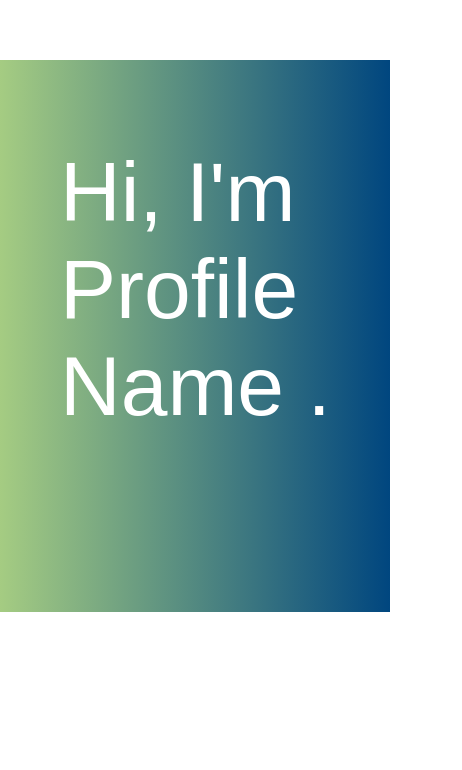
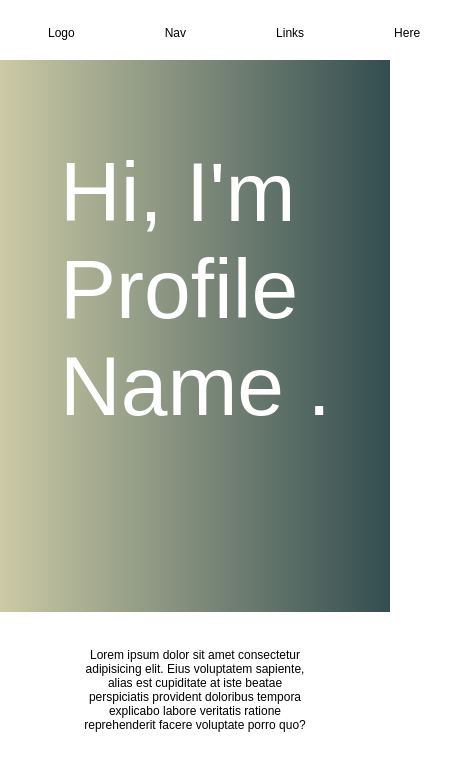
Before and after one commit to SchoolOfCode/website-challenge-RyanBrown870, a plain HTML site: page index.html in a window 390 px wide. Shown: the whole page, 462 px wide, since content can reach past the window. Drawn offline with Linux system fonts and the light colour scheme.

Commit message:
Summary display and nav bar structure added

```diff
--- a/index.html
+++ b/index.html
@@ -5,22 +5,30 @@
 <!--[if gt IE 8]>      <html class="no-js"> <![endif]-->
 <html>
   <head>
-        <meta charset="utf-8">
-        <meta http-equiv="X-UA-Compatible" content="IE=edge">
+    <meta charset="utf-8" />
+    <meta http-equiv="X-UA-Compatible" content="IE=edge" />
     <title>Profile</title>
-        <meta name="description" content="">
-        <meta name="viewport" content="width=device-width, initial-scale=1">
-        <link rel="stylesheet" type="text/css" href="reset.css">
-        <link rel="stylesheet" type="text/css" href="style.css">
+    <meta name="description" content="" />
+    <meta name="viewport" content="width=device-width, initial-scale=1" />
+    <link rel="stylesheet" type="text/css" href="reset.css" />
+    <link rel="stylesheet" type="text/css" href="style.css" />
   </head>
   <body>
     <!--[if lt IE 7]>
-            <p class="browsehappy">You are using an <strong>outdated</strong> browser. Please <a href="#">upgrade your browser</a> to improve your experience.</p>
+      <p class="browsehappy">
+        You are using an <strong>outdated</strong> browser. Please
+        <a href="#">upgrade your browser</a> to improve your experience.
+      </p>
     <![endif]-->
 
     <!-- To do: title, logo, tagline -->
-        <header>
-            <div id="banner"></div>
+    <header class="flex-container" id="banner">
+      <p class="nav" id="logo">Logo</p>
+      <div class="flex-container" id="nav-wrapper">
+        <p class="nav">Nav</p>
+        <p class="nav">Links</p>
+        <p class="nav">Here</p>
+      </div>
     </header>
 
     <!-- To do: about me, image, skills, interests, github -->
@@ -32,7 +40,18 @@
         </h1>
       </div>
 
-
+      <div class="flex-container" id="summary-section">
+        <div class="item"></div>
+        <div class="item" id="summary-wrapper">
+          <h3>
+            Lorem ipsum dolor sit amet consectetur adipisicing elit. Eius
+            voluptatem sapiente, alias est cupiditate at iste beatae
+            perspiciatis provident doloribus tempora explicabo labore veritatis
+            ratione reprehenderit facere voluptate porro quo?
+          </h3>
+        </div>
+        <div class="item"></div>
+      </div>
     </article>
 
     <footer>
--- a/style.css
+++ b/style.css
@@ -12,6 +12,16 @@ body {
 
 #banner {
   height: 5rem;
+  align-items: center;
+}
+
+#logo {
+  flex-grow: 1;
+}
+
+#nav-wrapper {
+  flex-grow: 4;
+  justify-content: flex-end;
 }
 
 #greeting {
@@ -22,19 +32,34 @@ body {
   top: 7rem;
 }
 
+.nav {
+  padding: 2rem 3.5rem 1.5rem 4rem;
+}
+
+.flex-container {
+  display: flex;
+  flex-direction: row;
+}
+
+#summary-section {
+  text-align: center;
+  position: relative;
+  margin: 3rem 0rem;
+}
+
 #landing-title {
   height: 46rem;
   position: relative;
-  background: #00467f; /* fallback for old browsers */
+  background: #334d50; /* fallback for old browsers */
   background: -webkit-linear-gradient(
     to right,
-    #a5cc82,
-    #00467f
+    #cbcaa5,
+    #334d50
   ); /* Chrome 10-25, Safari 5.1-6 */
   background: linear-gradient(
     to right,
-    #a5cc82,
-    #00467f
+    #cbcaa5,
+    #334d50
   ); /* W3C, IE 10+/ Edge, Firefox 16+, Chrome 26+, Opera 12+, Safari 7+ */
 }
 
@@ -43,11 +68,30 @@ body {
   html {
     font-size: 16px;
   }
+
+  .item {
+    flex-grow: 1;
+    width: 2rem;
+  }
+
+  #summary-wrapper {
+    flex-grow: 3;
+  }
 }
 
+/* To do: add query for greeting background size and greeting text */
 /* smartphones */
 @media (max-width: 767px) {
   html {
     font-size: 12px;
   }
+
+  .item {
+    flex-grow: 1;
+    width: 1rem;
+  }
+
+  #summary-wrapper {
+    flex-grow: 3;
+  }
 }
```
Lines whose indentation alone changed are shown as unchanged.
